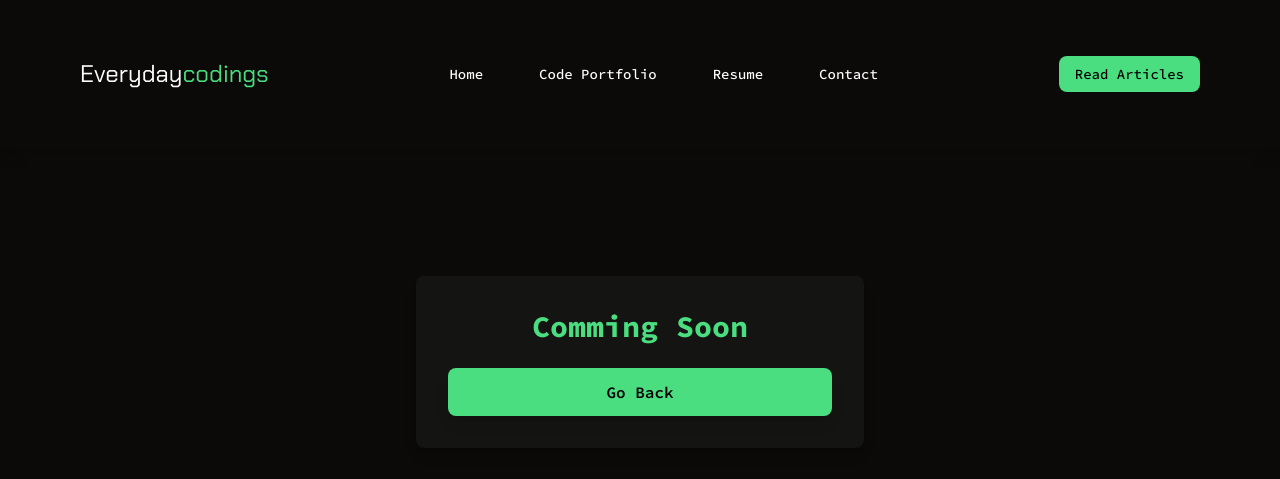
After one commit to everydaycodings/Portfolio, a Django app: page /Article in a window 1280 px wide. The commit adds this page. Shown: the top 479 px of the page. Run offline with Django 4.2, Linux system fonts and the light colour scheme; some libraries are stand-ins or nearby versions.

Commit message:
article comming soon

```diff
--- /dev/null
+++ b/resume/templates/articles.html
@@ -0,0 +1,22 @@
+{% extends 'base.html' %}
+
+{% block content %}
+
+    <main class="mt-24 mx-8 sm:mt-10 sm:mx-8 md:mx-16 md:mt-24 lg:mx-20 lg:mt-24">
+        <div id="contact-form" class="flex items-center justify-center py-8 px-4 lg:px-0">
+            <!-- Form Section -->
+            <div class="max-w-md w-full p-8 bg-neutral-900/75 rounded-lg shadow-lg">
+                <!-- Title Section -->
+                <h2 class="text-green-400 text-3xl font-bold text-center">Comming Soon</h2>
+
+                <a href="{% url 'index' %}"
+                    class="mt-6 block w-full text-center p-3 bg-green-400 text-black font-semibold rounded-lg hover:bg-green-500 transition duration-300 ease-in-out shadow-lg">
+                    Go Back
+                </a>
+            </div>
+        </div>
+
+
+    </main>
+
+{% endblock %}
--- a/resume/templates/header.html
+++ b/resume/templates/header.html
@@ -35,10 +35,10 @@
             <!-- Get Started and Hamburger Menu (Right Section) -->
             <div class="flex md:order-2 space-x-3 rtl:space-x-reverse">
                 <!-- Get Started Button (Hidden on small screens) -->
-                <button type="button"
+                <a href="{% url 'article' %}"
                     class="hidden md:block text-black font-medium rounded-lg text-sm px-4 py-2 text-center bg-green-400 hover:bg-green-500 transition duration-300 ease-in-out">
-                    Get started
-                </button>
+                    Read Articles
+                </a>
 
                 <!-- Hamburger Menu Button (Visible on small screens) -->
                 <button data-collapse-toggle="navbar-sticky" type="button"
--- a/resume/urls.py
+++ b/resume/urls.py
@@ -8,5 +8,6 @@ urlpatterns = [
     path('Resume', views.resume, name="resume"),
     path('Contact', views.contact, name="contact"),
     path('Contact-Success', views.contactsuccess, name="contact_success"),
+    path('Article', views.article, name="article"),
 
 ]
--- a/resume/views.py
+++ b/resume/views.py
@@ -129,3 +129,7 @@ def contact(request):
     }
 
     return render(request, "contact.html", context=context)
+
+
+def article(request):
+    return render(request, "articles.html")
```
